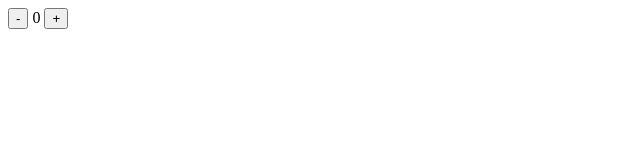
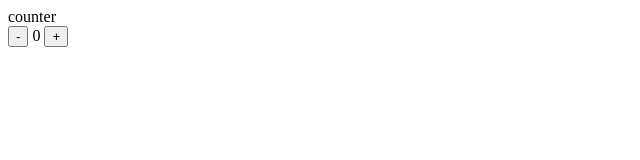
Before and after one commit to mkamrani/alpinejs-counter-utopiops, a plain HTML site: page index.html in a window 1280 px wide. Shown: the whole page, without its empty margins (0-640 px from the left). Drawn offline with nearby package versions, Linux system fonts and the light colour scheme.

Commit message:
Update index.html

```diff
--- a/index.html
+++ b/index.html
@@ -6,6 +6,7 @@
     ></script>
   </head>
   <body>
+    counter
     <div x-data="{ count: 0 }">
       <button x-on:click="count = count > 0 ? count-1 : count">-</button>
       <span x-text="count"></span>
```
